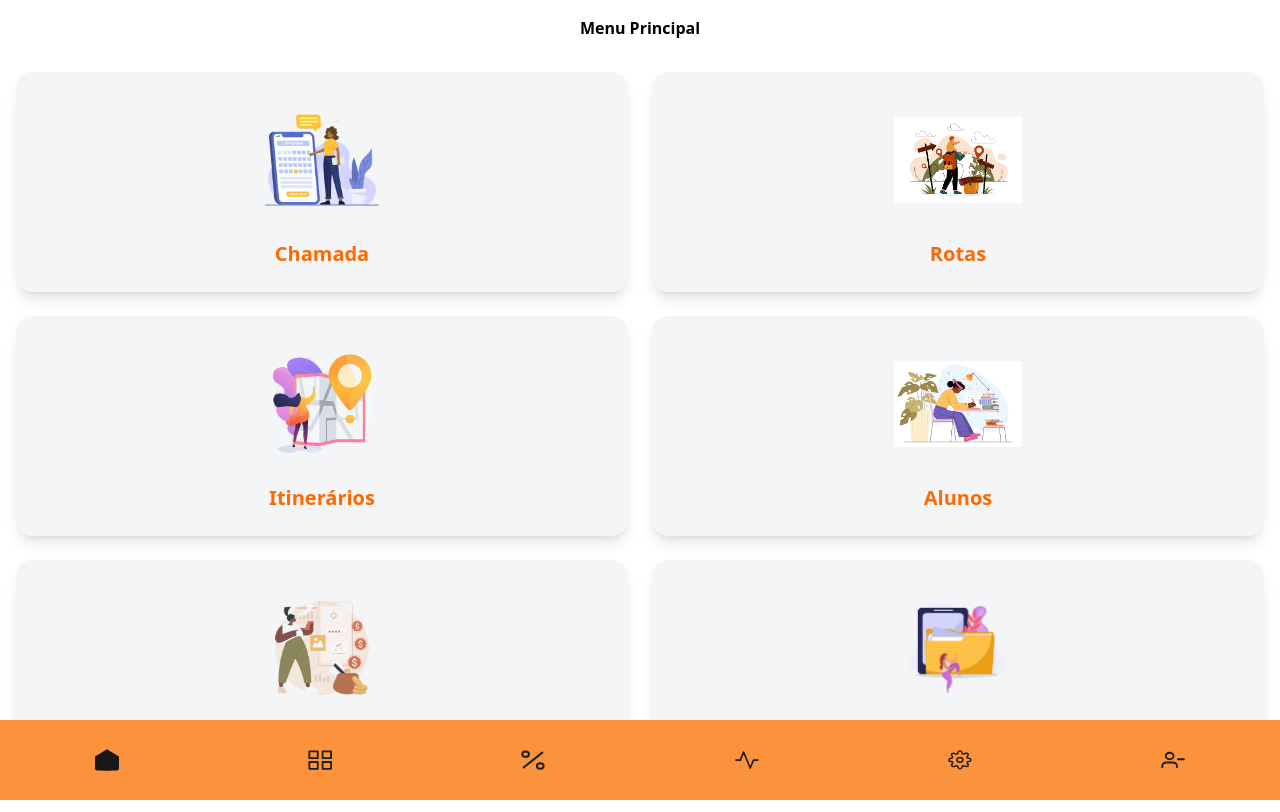
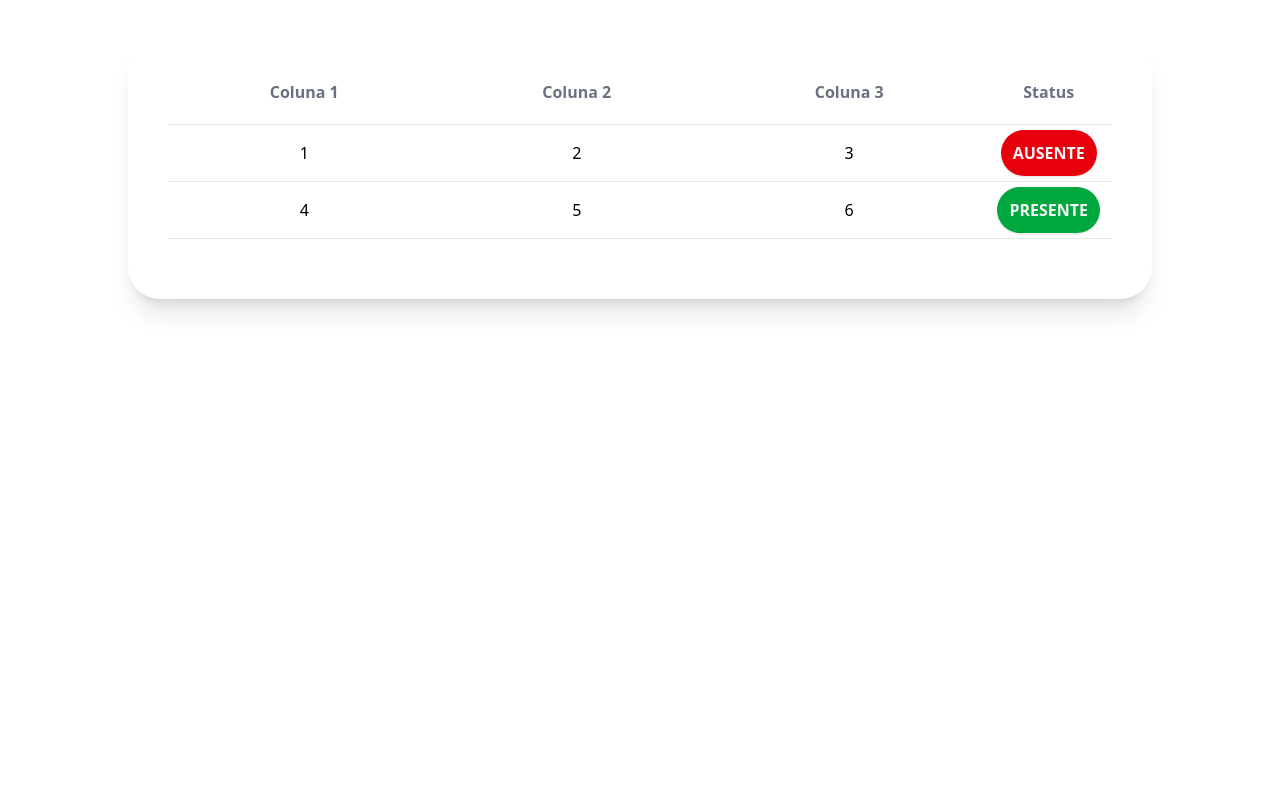
Before and after one commit to project-safeway/front-end, a React (Vite) app: page /tabela in a window 1280 px wide. Before the commit this address led to /menu. Built offline with nearby package versions, Linux system fonts and the light colour scheme.

Commit message:
Componente de tabela - v1 - aceita props de status, cabecalho e dados

```diff
--- a/src/App.jsx
+++ b/src/App.jsx
@@ -2,6 +2,7 @@ import { BrowserRouter, Routes, Route, Navigate, useNavigate } from 'react-route
 import { LoginForm }  from './components/LoginForm';
 import { Menu }  from './components/Menu';
 import { Register } from './components/Register';
+import { Tabela } from './components/Tabela';
 
 function isLoggedIn() {
   return true;
@@ -10,6 +11,12 @@ function isLoggedIn() {
 function PrivateRoute({ children }) {
   return isLoggedIn() ? children : <Navigate to="/login" />;
 }
+
+const tabelaCabecalho = ["Coluna 1", "Coluna 2", "Coluna 3"];
+const tabelaDados = [
+  [1, 2, 3, 'AUSENTE'],
+  [4, 5, 6, 'PRESENTE']
+];
 
 function App() {
   return (
@@ -23,6 +30,9 @@ function App() {
           </PrivateRoute>
         } />
         <Route path="*" element={<Navigate to={isLoggedIn() ? "/menu" : "/login"} />} />
+        <Route path='/tabela' element={
+          <Tabela cabecalho={tabelaCabecalho} dados={tabelaDados} status={true} />
+        } />
       </Routes>
     </BrowserRouter>
   );
--- /dev/null
+++ b/src/components/Tabela.jsx
@@ -0,0 +1,45 @@
+export function Tabela({ cabecalho, dados, status = true }) {
+    return (
+        <div className="w-4/5 pr-10 pl-10 pb-15 mx-auto my-10 overflow-hidden rounded-4xl shadow-xl ">
+        <table className="min-w-full ">
+            <thead>
+                <tr>
+                    {cabecalho.map((item, index) => (
+                        <th key={index} className="pt-10 pb-5 text-center border-b text-gray-500 border-gray-200 font-bold">
+                            {item}
+                        </th>
+                    ))}
+                    {status &&
+                        <th className="pt-10 pb-5 text-center border-b text-gray-500 border-gray-200 font-bold">Status</th>}
+                </tr>
+            </thead>
+            <tbody>
+                {dados.map((linha, index) => {
+                    const statusValue = linha[linha.length - 1];
+                    return (
+                        <tr key={index} className="hover:bg-gray-100">
+                            {linha.slice(0, -1).map((celula, idx) => (
+                                <td key={idx} className="p-4 text-center border-b border-gray-200">
+                                    {celula}
+                                </td>
+                            ))}
+                            {status &&
+                                <td className="p-3 text-center w-0 border-b border-gray-200">
+                                    <span className={`px-3 py-3 rounded-full font-bold shadow ${
+                                        statusValue === "PRESENTE"
+                                            ? "bg-green-600 text-white"
+                                            : statusValue === "AUSENTE"
+                                            ? "bg-red-600 text-white"
+                                            : ""
+                                    }`}>
+                                        {statusValue}
+                                    </span>
+                                </td>}
+                        </tr>
+                    );
+                })}
+            </tbody>
+        </table>
+        </div>
+    );
+}
```
